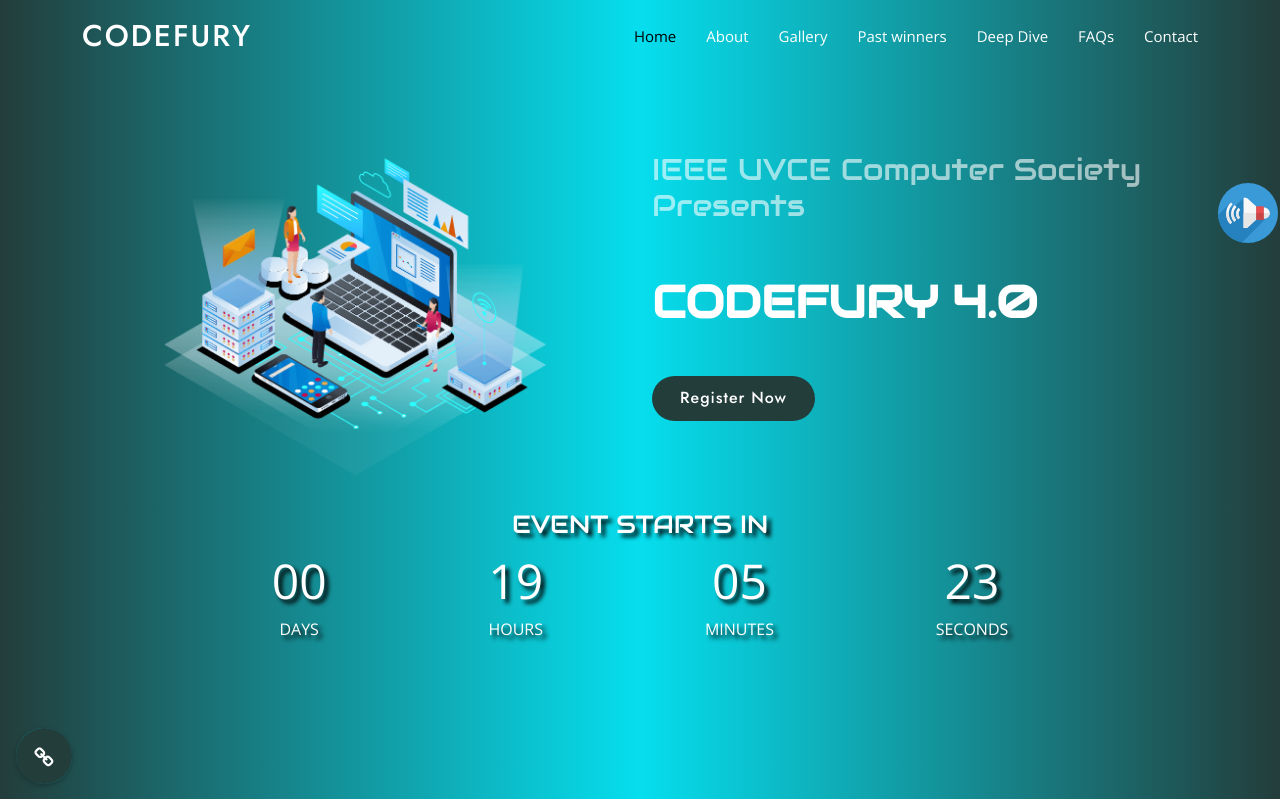
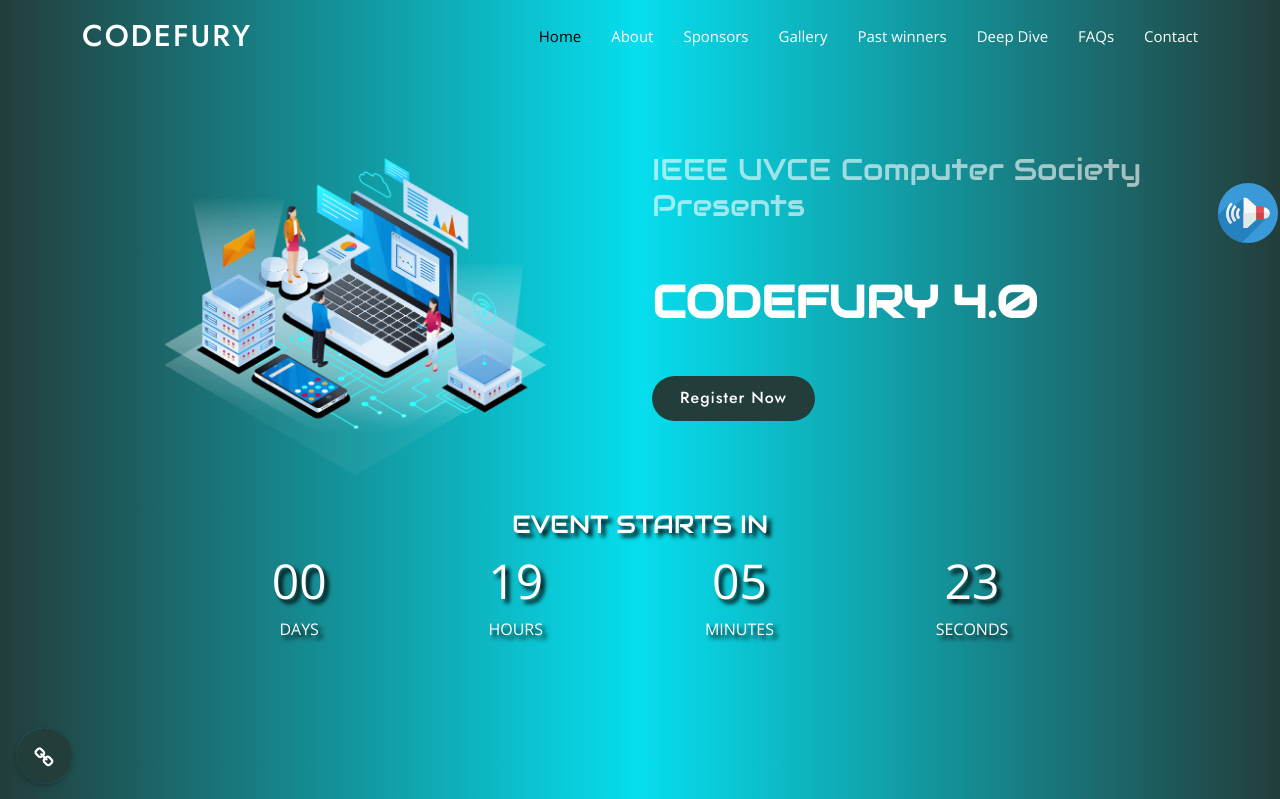
Before and after one commit to Nimitha-jagadeesha/Codefury, a Django app: page / in a window 1280 px wide. Shown: the top 799 px of the page. Run offline with Django 3.2, Linux system fonts and the light colour scheme; data that the repository does not hold is empty; some libraries are stand-ins or nearby versions.

Commit message:
Update home.html

```diff
--- a/Codefury_app/templates/home.html
+++ b/Codefury_app/templates/home.html
@@ -81,7 +81,7 @@
         <ul>
           <li><a class="nav-link scrollto active" href="#hero">Home</a></li>
           <li><a class="nav-link scrollto" href="#about">About</a></li>
-          <!-- <li><a class="nav-link scrollto" href="#sponser">Sponsors</a></li> -->
+          <li><a class="nav-link scrollto" href="#sponser">Sponsors</a></li>
           <li><a class="nav-link scrollto" href="#gallery">Gallery</a></li>
           <li><a class="nav-link scrollto" href="#pastwinners">Past winners</a></li>
           <li><a class="nav-link scrollto" href="#deep-dive">Deep Dive</a></li>
```
